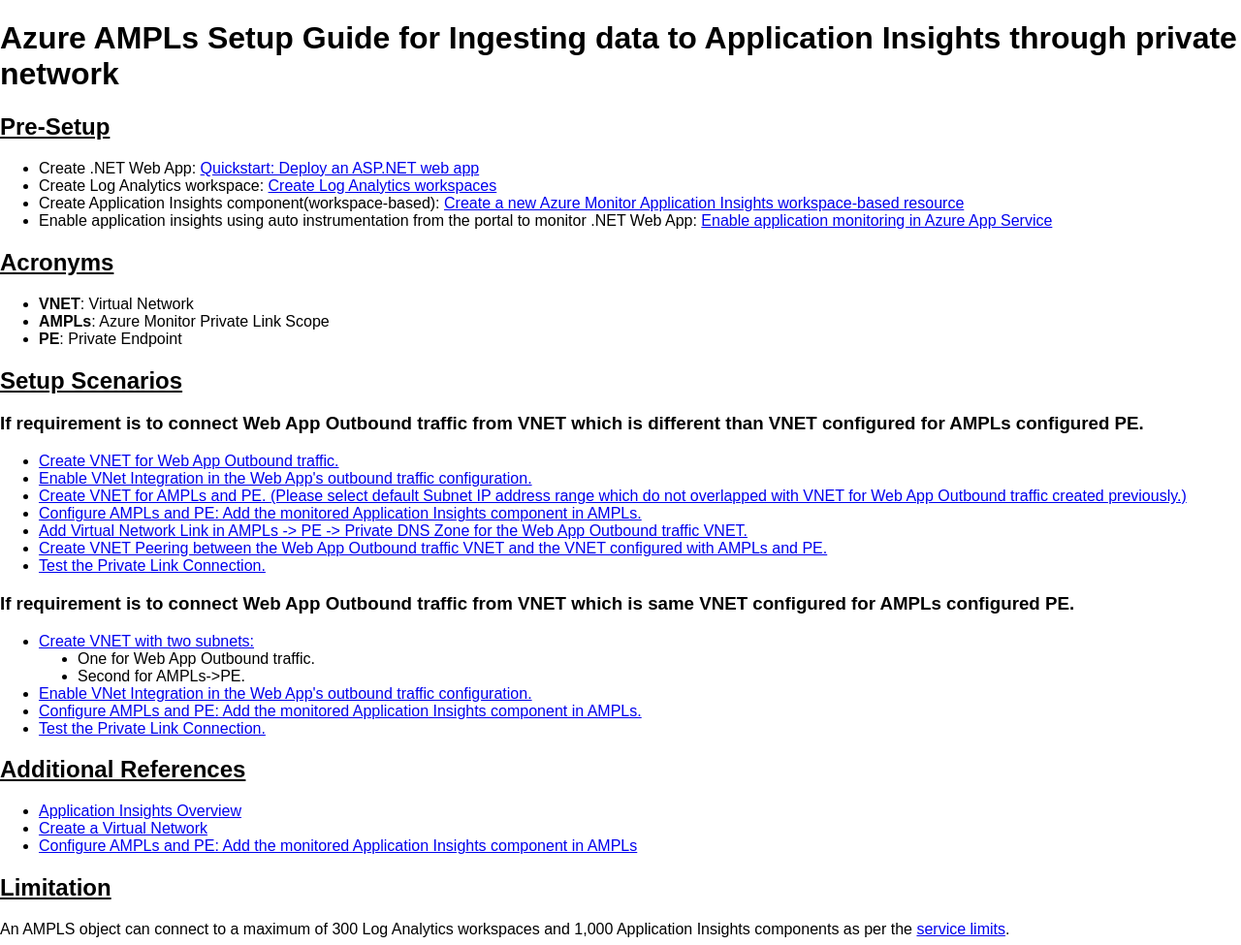
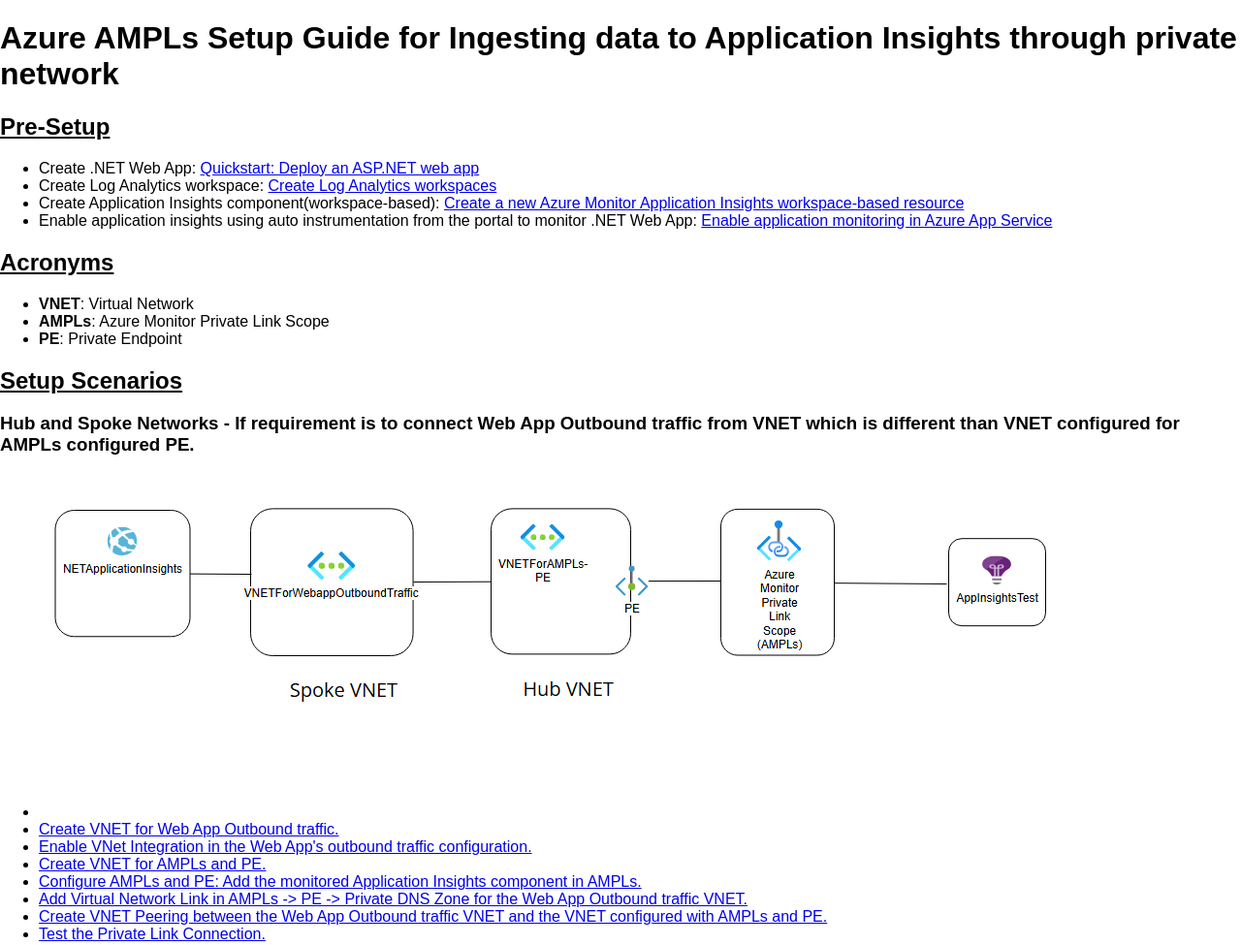
Before and after one commit to patelsagar63/AzureMonitorDemo, a website: page src/index.html in a window 1280 px wide. Shown: the top 975 px of the page at 97% size. Drawn offline with Linux system fonts and the light colour scheme.

Commit message:
Adding Diagram and Private Link Design

```diff
--- a/src/index.html
+++ b/src/index.html
@@ -27,11 +27,11 @@
     </ul>
 
     <h2><u>Setup Scenarios</u></h2>
-    <h3>If requirement is to connect Web App Outbound traffic from VNET which is different than VNET configured for AMPLs configured PE.</h3>
-    <ul>
+    <h3>Hub and Spoke Networks - If requirement is to connect Web App Outbound traffic from VNET which is different than VNET configured for AMPLs configured PE.</h3>
+    <ul><li><img src="/Images/Hub-Spoke AMPLs.png" alt="Hub-Spoke-AMPLs"></img></li>
         <li><a href="1-1.html">Create VNET for Web App Outbound traffic.</a></li>
         <li><a href="1-2.html">Enable VNet Integration in the Web App's outbound traffic configuration.</a></li>
-        <li><a href="1-3.html">Create VNET for AMPLs and PE. (Please select default Subnet IP address range which do not overlapped with VNET for Web App Outbound traffic created previously.)</a></li>
+        <li><a href="1-3.html">Create VNET for AMPLs and PE. </a></li>
         <li><a href="1-4.html">Configure AMPLs and PE: Add the monitored Application Insights component in AMPLs. </a></li>
         <li><a href="1-5.html">Add Virtual Network Link in AMPLs -> PE -> Private DNS Zone for the Web App Outbound traffic VNET.</a></li>
         <li><a href="1-6.html">Create VNET Peering between the Web App Outbound traffic VNET and the VNET configured with AMPLs and PE.</a></li>
@@ -55,6 +55,7 @@
     <ul>
         <li><a href="https://learn.microsoft.com/en-us/azure/azure-monitor/app/app-insights-overview" target="_blank">Application Insights Overview</a></li>
         <li><a href="https://learn.microsoft.com/en-us/azure/virtual-network/quick-create-portal" target="_blank">Create a Virtual Network</a></li>
+        <li><a href="https://learn.microsoft.com/en-us/azure/azure-monitor/logs/private-link-design#hub-and-spoke-networks" target="_blank">Hub and Spoke Private Link Design </a></li>
         <li><a href="https://learn.microsoft.com/en-us/azure/azure-monitor/logs/private-link-security" target="_blank">Configure AMPLs and PE: Add the monitored Application Insights component in AMPLs</a></li>
     </ul>
 
```
Also changed, not shown: src/1-1.html (+1 -1 lines), src/1-2.html (+1 -1 lines), src/1-3.html (+1 -1 lines), src/1-4.html (+1 -1 lines), src/1-5.html (+1 -1 lines), src/1-6.html (+1 -1 lines), src/1-7.html (+1 -1 lines), src/Images/Hub-Spoke AMPLs.png (added).
